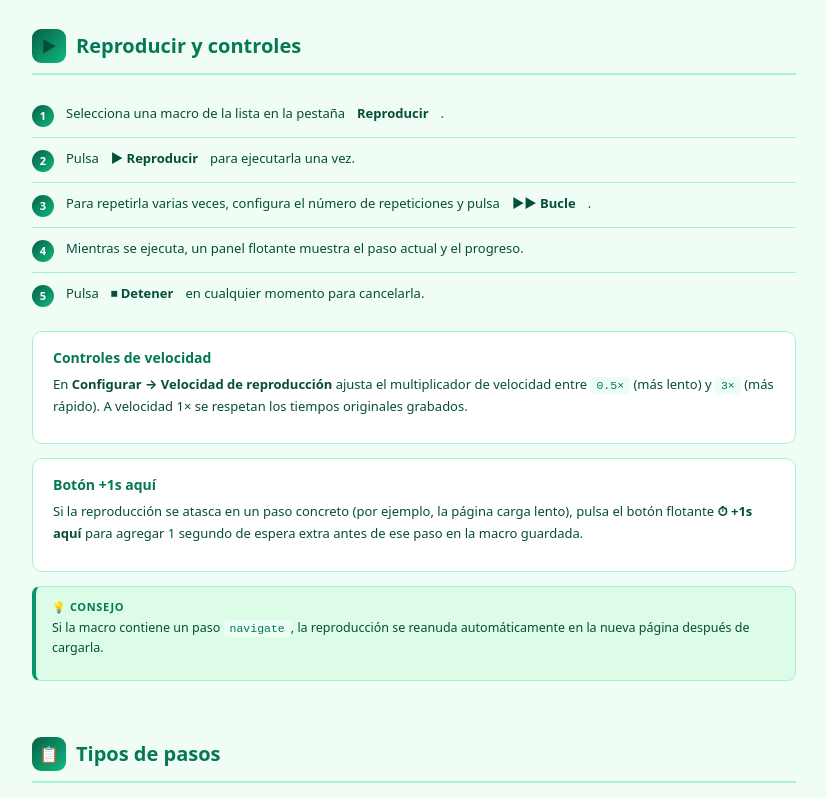
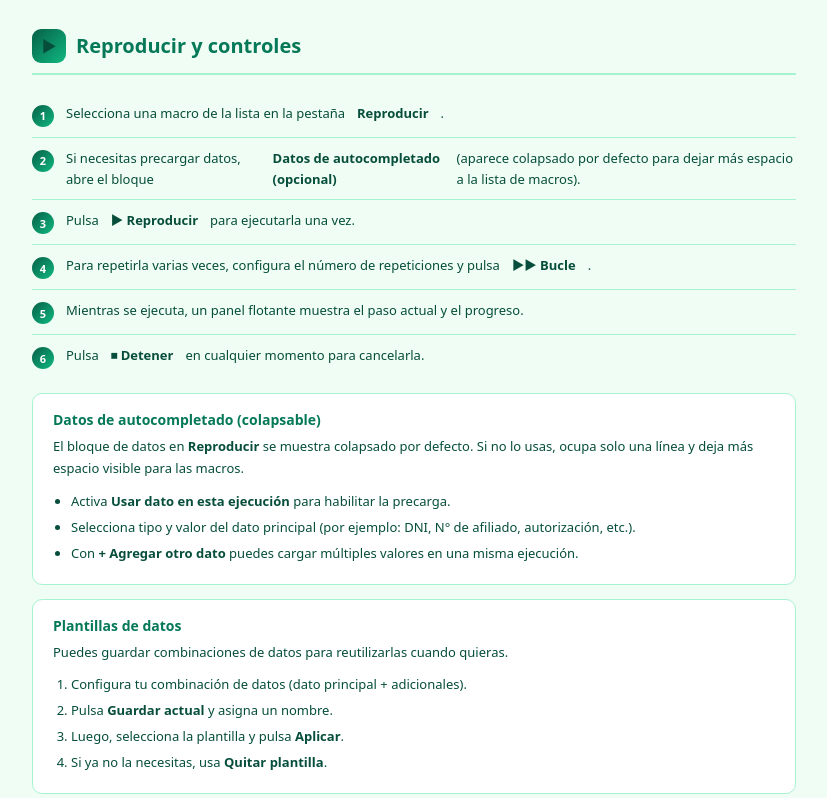
Before and after one commit to aldowagner78-cmd/WebMatic, a browser extension: page src/help/help.html in a window 1280 px wide. Shown: the part 1160-1958 px from the top of the page, without its empty margins (246-1073 px from the left). Drawn offline with Linux system fonts and the light colour scheme.

Commit message:
feat(ui): colapsar datos runtime y actualizar manual

```diff
--- a/src/help/help.html
+++ b/src/help/help.html
@@ -583,11 +583,31 @@
       </div>
       <ol class="wm-steps-list">
         <li>Selecciona una macro de la lista en la pestaña <strong>Reproducir</strong>.</li>
+        <li>Si necesitas precargar datos, abre el bloque <strong>Datos de autocompletado (opcional)</strong> (aparece colapsado por defecto para dejar más espacio a la lista de macros).</li>
         <li>Pulsa <strong>▶ Reproducir</strong> para ejecutarla una vez.</li>
         <li>Para repetirla varias veces, configura el número de repeticiones y pulsa <strong>▶▶ Bucle</strong>.</li>
         <li>Mientras se ejecuta, un panel flotante muestra el paso actual y el progreso.</li>
         <li>Pulsa <strong>⏹ Detener</strong> en cualquier momento para cancelarla.</li>
       </ol>
+      <div class="wm-card">
+        <h4>Datos de autocompletado (colapsable)</h4>
+        <p>El bloque de datos en <strong>Reproducir</strong> se muestra colapsado por defecto. Si no lo usas, ocupa solo una línea y deja más espacio visible para las macros.</p>
+        <ul>
+          <li>Activa <strong>Usar dato en esta ejecución</strong> para habilitar la precarga.</li>
+          <li>Selecciona tipo y valor del dato principal (por ejemplo: DNI, N° de afiliado, autorización, etc.).</li>
+          <li>Con <strong>+ Agregar otro dato</strong> puedes cargar múltiples valores en una misma ejecución.</li>
+        </ul>
+      </div>
+      <div class="wm-card">
+        <h4>Plantillas de datos</h4>
+        <p>Puedes guardar combinaciones de datos para reutilizarlas cuando quieras.</p>
+        <ol>
+          <li>Configura tu combinación de datos (dato principal + adicionales).</li>
+          <li>Pulsa <strong>Guardar actual</strong> y asigna un nombre.</li>
+          <li>Luego, selecciona la plantilla y pulsa <strong>Aplicar</strong>.</li>
+          <li>Si ya no la necesitas, usa <strong>Quitar plantilla</strong>.</li>
+        </ol>
+      </div>
       <div class="wm-card">
         <h4>Controles de velocidad</h4>
         <p>En <strong>Configurar → Velocidad de reproducción</strong> ajusta el multiplicador de velocidad entre <code>0.5×</code> (más lento) y <code>3×</code> (más rápido). A velocidad 1× se respetan los tiempos originales grabados.</p>
```
Also changed, not shown: src/modules/ui/ui-shell.css (+35 -1 lines), src/modules/ui/ui-shell.js (+5 -2 lines).
